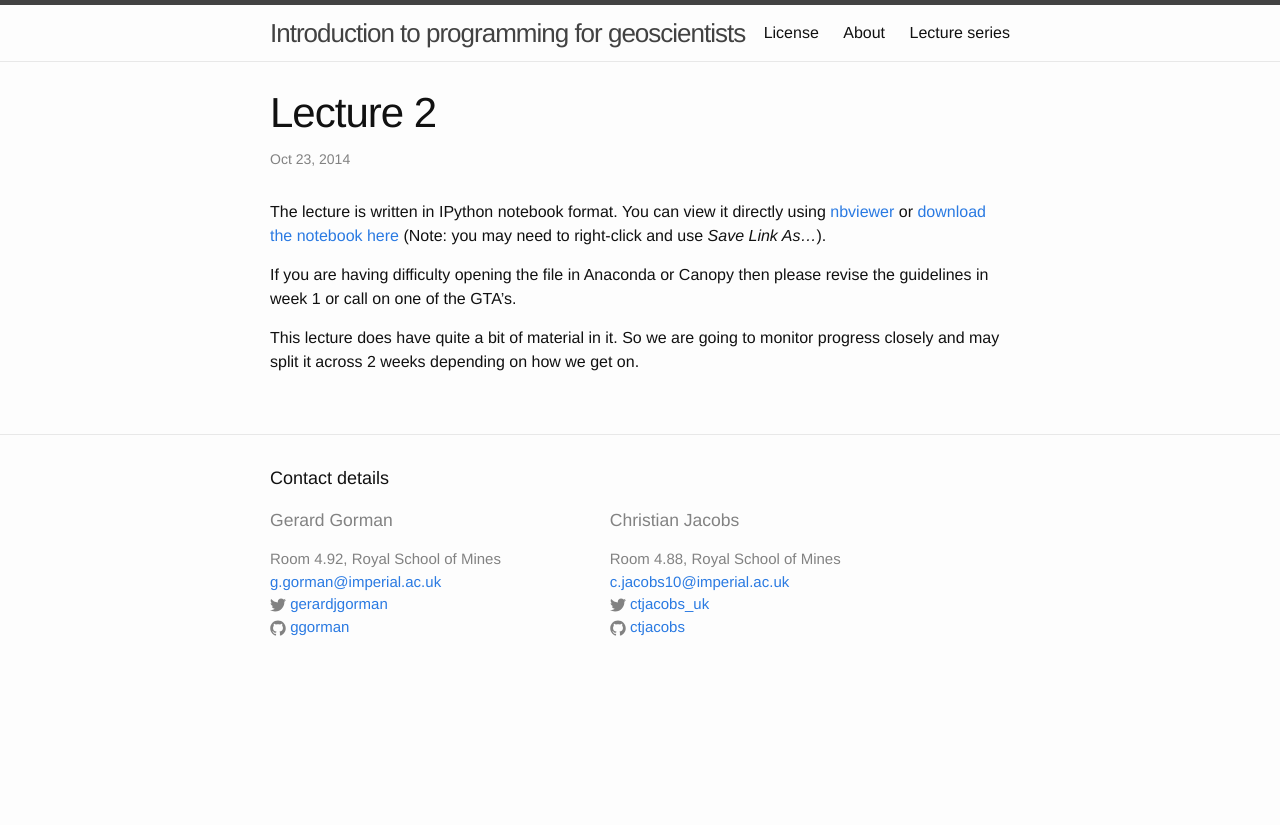
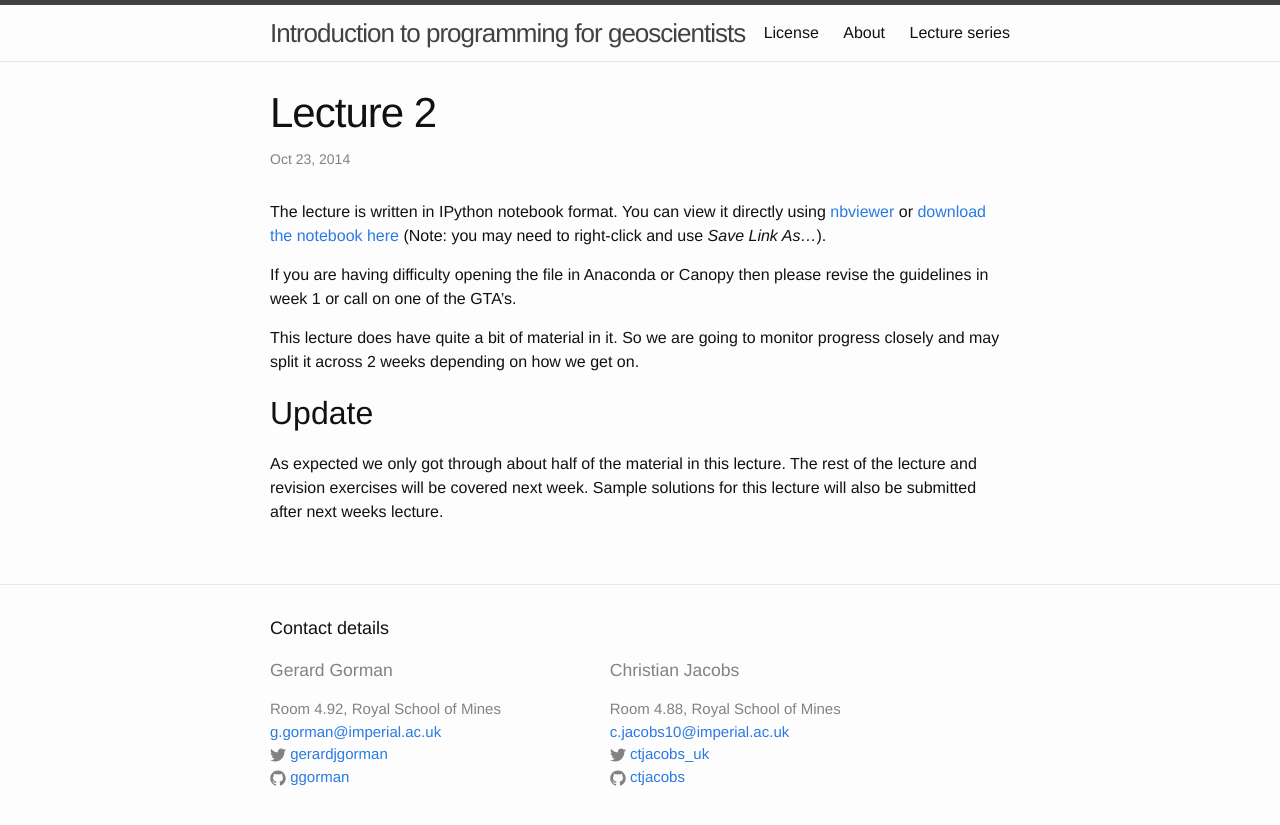
Before and after one commit to ggorman/Introduction-to-programming-for-geoscientists, a Jekyll site: the page built from _posts/2014-10-23-Lecture2.markdown, in a window 1280 px wide. Shown: the top 825 px of the page. Built offline with Jekyll 4.4.1, drawn with Linux system fonts in a browser that asks for light colours.

Commit message:
Update lecture posts

```diff
--- a/_posts/2014-10-23-Lecture2.markdown
+++ b/_posts/2014-10-23-Lecture2.markdown
@@ -5,13 +5,23 @@ date:   2014-10-23 14:10:00
 categories: Lecture notes
 ---
 
-The lecture is written in IPython notebook format. You can view it directly using
-[nbviewer](http://nbviewer.ipython.org/url/raw.github.com/ggorman/Introduction-to-programming-for-geoscientists/master/notebook/Lecture-2-Introduction-to-programming-for-geoscientists.ipynb?raw=true) or [download the notebook here](http://raw.github.com/ggorman/Introduction-to-programming-for-geoscientists/master/notebook/Lecture-2-Introduction-to-programming-for-geoscientists.ipynb?raw=true) (Note: you may need to right-click and use *Save Link As...*).
+The lecture is written in IPython notebook format. You can view it directly
+using
+[nbviewer](http://nbviewer.ipython.org/url/raw.github.com/ggorman/Introduction-to-programming-for-geoscientists/master/notebook/Lecture-2-Introduction-to-programming-for-geoscientists.ipynb?raw=true)
+or [download the notebook
+here](http://raw.github.com/ggorman/Introduction-to-programming-for-geoscientists/master/notebook/Lecture-2-Introduction-to-programming-for-geoscientists.ipynb?raw=true)
+(Note: you may need to right-click and use *Save Link As...*).
 
-If you are having difficulty opening the file in Anaconda or Canopy then please revise the guidelines in week 1 or call on one of the GTA's.
+If you are having difficulty opening the file in Anaconda or Canopy then please
+revise the guidelines in week 1 or call on one of the GTA's.
 
-This lecture does have quite a bit of material in it. So we are going to monitor progress closely and may split it across 2 weeks depending on how we get on.
+This lecture does have quite a bit of material in it. So we are going to
+monitor progress closely and may split it across 2 weeks depending on how we
+get on.
 
-<!--
-[Solutions](http://nbviewer.ipython.org/url/raw.github.com/ggorman/Introduction-to-programming-for-geoscientists/master/notebook/Lecture-1-Introduction-to-programming-for-geoscientists-Solutions.ipynb?raw=true)
--->
+Update
+------
+As expected we only got through about half of the material in
+this lecture. The rest of the lecture and revision exercises will be covered
+next week. Sample solutions for this lecture will also be submitted after next
+weeks lecture.
--- a/_posts/2014-10-30-Lecture3.markdown
+++ b/_posts/2014-10-30-Lecture3.markdown
@@ -5,8 +5,9 @@ date:   2014-10-30 14:10:00
 categories: Lecture notes
 ---
 
-The lecture is written in IPython notebook format. You can view it directly using
-[nbviewer](http://nbviewer.ipython.org/url/raw.github.com/ggorman/Introduction-to-programming-for-geoscientists/master/notebook/Lecture-3-Introduction-to-programming-for-geoscientists.ipynb?raw=true) or [download the notebook here](http://raw.github.com/ggorman/Introduction-to-programming-for-geoscientists/master/notebook/Lecture-3-Introduction-to-programming-for-geoscientists.ipynb?raw=true) (Note: you may need to right-click and use *Save Link As...*).
+Lecture 2 had a lot of content because we were introducing many of the basic constructions of Python (indeed most of these are common to most programming languages of interest). Therefore, this weeks lecture will continue on from the content of Lecture 2 - as always
+you can view it directly using
+[nbviewer](http://nbviewer.ipython.org/url/raw.github.com/ggorman/Introduction-to-programming-for-geoscientists/master/notebook/Lecture-2-Introduction-to-programming-for-geoscientists.ipynb?raw=true) or [download the notebook here](http://raw.github.com/ggorman/Introduction-to-programming-for-geoscientists/master/notebook/Lecture-2-Introduction-to-programming-for-geoscientists.ipynb?raw=true) (Note: you may need to right-click and use *Save Link As...*).
 
 If you are having difficulty opening the file in Anaconda or Canopy then please revise the guidelines in week 1 or call on one of the GTA's.
 
```
